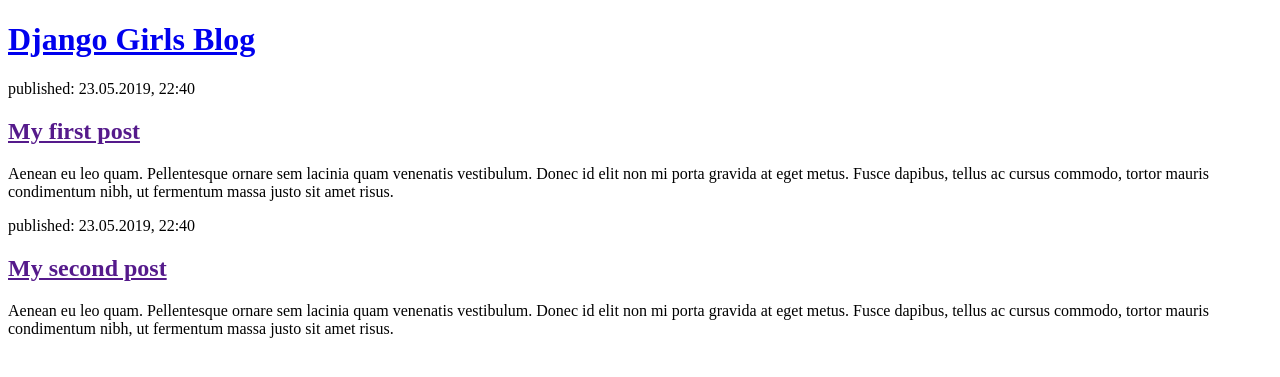
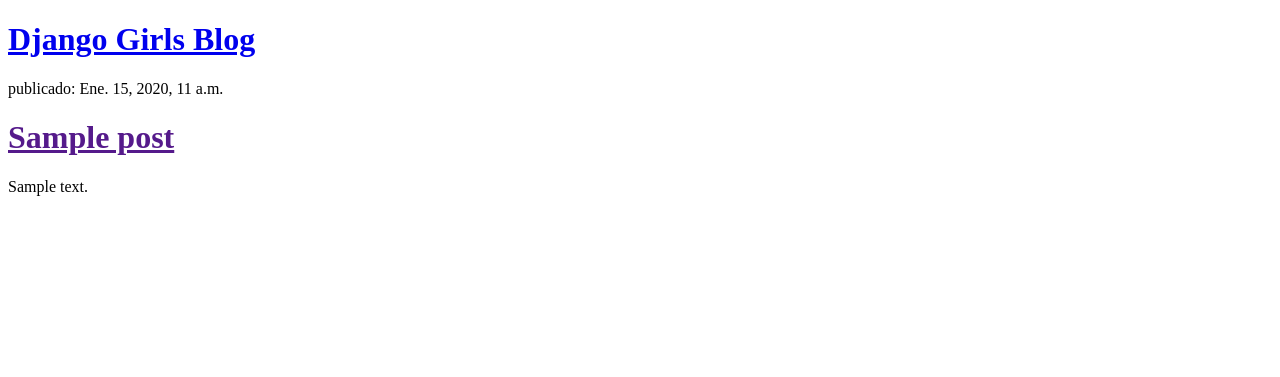
Before and after one commit to adelgar/my-first-blog, a Django app: template blog/templates/blog/post_list.html in a window 1280 px wide. Shown: the top 377 px of the page. Run offline with Django 3.2, Linux system fonts and the light colour scheme; the template is opened without the code that fills it: values that come from a table or form of the project are taken from there, others are empty; tables that the repository leaves empty hold one stand-in row (values such as "Sample post").

Commit message:
Templates modificados para mostrar post desde base de datos.

```diff
--- a/blog/templates/blog/post_list.html
+++ b/blog/templates/blog/post_list.html
@@ -7,27 +7,12 @@
     <div>
       <h1><a href="/">Django Girls Blog</a></h1>
     </div>
-
+    {% for post in posts %}
     <div>
-      <p>published: 23.05.2019, 22:40</p>
-      <h2><a href="">My first post</a></h2>
-      <p>Aenean eu leo quam. Pellentesque ornare sem
-         lacinia quam venenatis vestibulum. Donec id
-         elit non mi porta gravida at eget metus. Fusce
-         dapibus, tellus ac cursus commodo, tortor mauris
-         condimentum nibh, ut fermentum massa justo sit
-         amet risus.</p>
+     <p> publicado: {{ post.published_date }}</p>
+     <h1><a href=""> {{ post.title }}</a></h1>
+     <p>{{ post.text | linebreaksbr }}</p>
     </div>
-
-    <div>
-      <p>published: 23.05.2019, 22:40</p>
-      <h2><a href="">My second post</a></h2>
-      <p>Aenean eu leo quam. Pellentesque ornare sem
-         lacinia quam venenatis vestibulum. Donec id
-         elit non mi porta gravida at eget metus. Fusce
-         dapibus, tellus ac cursus commodo, tortor mauris
-         condimentum nibh, ut fermentum massa justo sit
-         amet risus.</p>
-    </div>
+    {% endfor %}
   </body>
 </html>
--- a/blog/views.py
+++ b/blog/views.py
@@ -1,5 +1,8 @@
 from django.shortcuts import render
+from django.utils import timezone
+from .models import Post
 
 # Create your views here.
 def post_list(request):
-    return render(request,'blog/post_list.html',{})
+    posts = Post.objects.filter(published_date__lte=timezone.now()).order_by('published_date')
+    return render(request,'blog/post_list.html',{'posts': posts})
```
